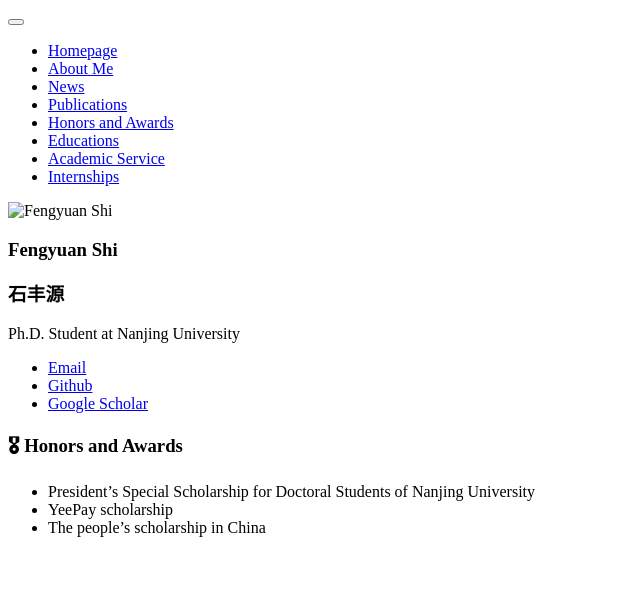
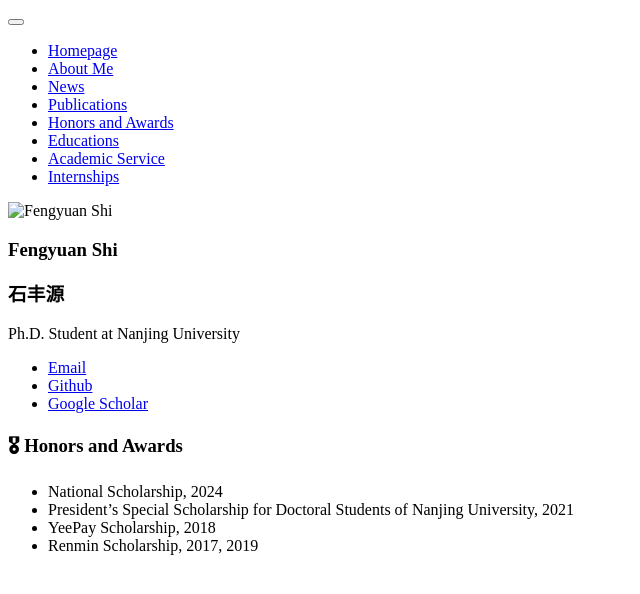
Before and after one commit to ShiFengyuan1999/ShiFengyuan1999.github.io, a Jekyll site: the page built from _pages/include/honor_and_award.md, in a window 1280 px wide. Shown: the top 594 px of the page, without its empty margins (0-640 px from the left). Built offline with Jekyll 4.4.1, drawn with Linux system fonts in a browser that asks for light colours; our own code applies the rules of GitHub Pages for plain Markdown files.

Commit message:
Update Website

```diff
--- a/_pages/include/honor_and_award.md
+++ b/_pages/include/honor_and_award.md
@@ -1,4 +1,5 @@
 # 🎖 Honors and Awards
-- President's Special Scholarship for Doctoral Students of Nanjing University
-- YeePay scholarship
-- The people’s scholarship in China
+- National Scholarship, 2024
+- President's Special Scholarship for Doctoral Students of Nanjing University, 2021
+- YeePay Scholarship, 2018
+- Renmin Scholarship, 2017, 2019
```
Also changed, not shown: _pages/include/academic_service.md (+1 -1 lines), _pages/include/pub.md (+15 -0 lines), images/IBQ-gradient-flow.png (added).
